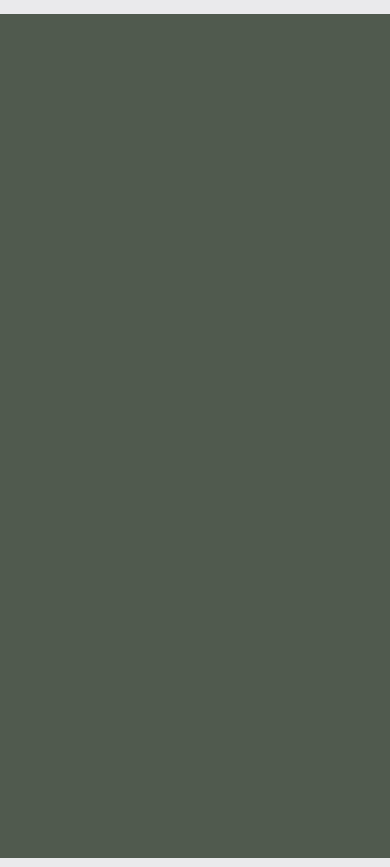
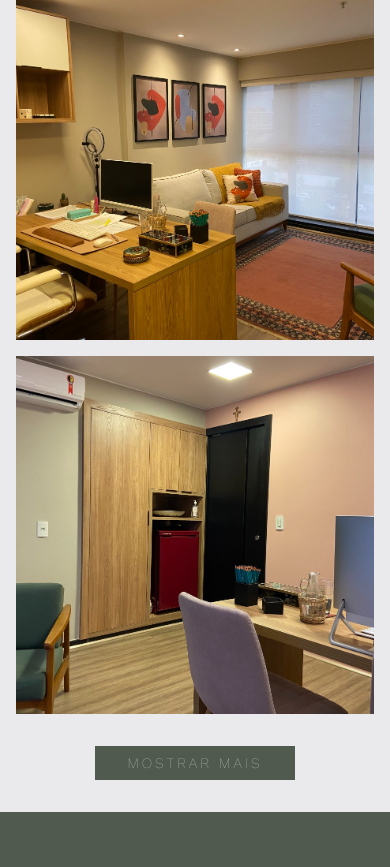
Before and after one commit to HenriqueAmorim20/acv-psicologia, a Nuxt app: page / in a window 390 px wide. Shown: the part 2973-3840 px from the top of the page. Built offline with nearby package versions, Linux system fonts and the light colour scheme.

Commit message:
feat: consultorio section and btn css

```diff
--- a/components/sections/Consultorio.vue
+++ b/components/sections/Consultorio.vue
@@ -1,4 +1,7 @@
-<script setup lang="ts"></script>
+<script setup lang="ts">
+import { ref } from "vue";
+let qtd: any = ref(4);
+</script>
 
 <template>
   <div class="consultorio" id="consultorioSection">
@@ -6,12 +9,81 @@
       title="consultório"
       subtitle="SCN Quadra 2, Shopping Liberty Mall, Torre B, Sala 521"
       color="var(--secondary)" />
+    <section class="photos">
+      <img
+        v-for="index in qtd"
+        :key="index"
+        :src="`/consultorio/${index}.jpeg`" />
+    </section>
+    <button class="btn" @click="qtd = qtd < 8 ? 8 : 4">
+      {{ qtd < 8 ? "mostrar mais" : "mostrar menos" }}
+    </button>
   </div>
 </template>
 
 <style lang="scss" scoped>
 .consultorio {
   background-color: var(--background);
+  display: flex;
+  flex-direction: column;
+  align-items: center;
+  justify-content: center;
   color: var(--secondary);
+  padding: 3rem 2rem;
+
+  .photos {
+    display: grid;
+    grid-template-columns: repeat(4, 1fr);
+    gap: 1rem;
+    margin: 4rem 0;
+
+    img {
+      width: 100%;
+      aspect-ratio: 1;
+      object-fit: cover;
+      transition: transform 0.5s ease-in-out;
+    }
+
+    img:hover {
+      transform: scale(1.05);
+    }
+  }
+
+  .btn {
+    border: 1px solid var(--secondary);
+    background-color: var(--secondary);
+    color: var(--background);
+  }
+
+  .btn:hover {
+    background-color: var(--background);
+    color: var(--secondary);
+  }
+}
+
+@media only screen and (max-width: 1000px) {
+  .consultorio {
+    .photos {
+      grid-template-columns: repeat(2, 1fr);
+    }
+  }
+}
+
+@media only screen and (max-width: 600px) {
+  .consultorio {
+    padding: 2rem 1rem;
+    h1 {
+      font-size: 1.5rem;
+    }
+
+    h2 {
+      font-size: 0.7rem;
+    }
+
+    .photos {
+      margin: 2rem 0;
+      grid-template-columns: repeat(1, 1fr);
+    }
+  }
 }
 </style>
--- a/pages/index.vue
+++ b/pages/index.vue
@@ -10,7 +10,7 @@
   </div>
 </template>
 
-<style lang="scss" scoped>
+<style lang="scss">
 .index {
   > * {
     min-height: 100vh;
@@ -19,5 +19,16 @@
     overflow: hidden;
     padding: 2rem 1rem;
   }
+
+  .btn {
+    cursor: pointer;
+    text-transform: uppercase;
+    text-decoration: none;
+    font-size: 0.9rem;
+    letter-spacing: 3px;
+    padding: 0.5rem 2rem;
+    transition: 0.3s ease;
+    font-family: "WorkSansThin";
+  }
 }
 </style>
```
